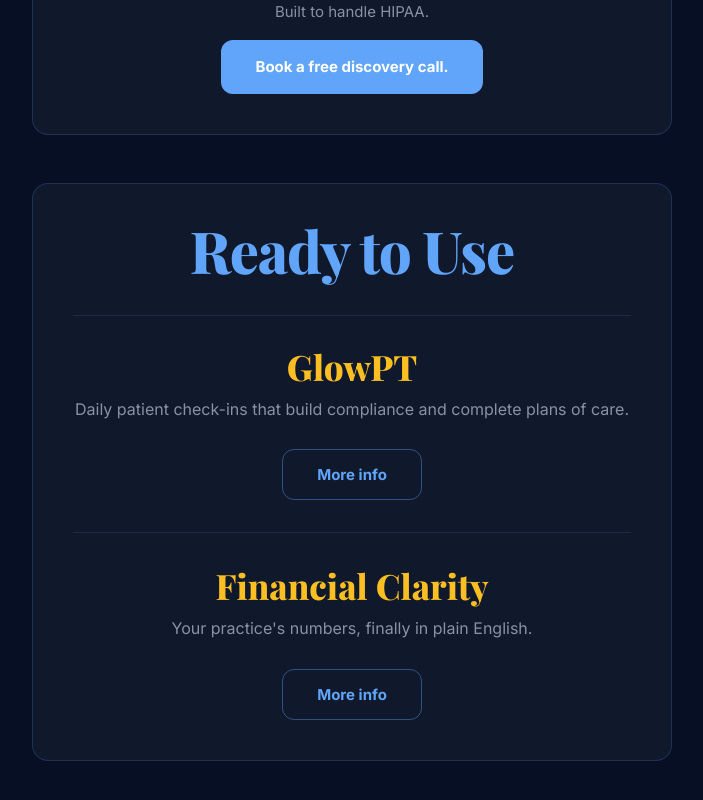
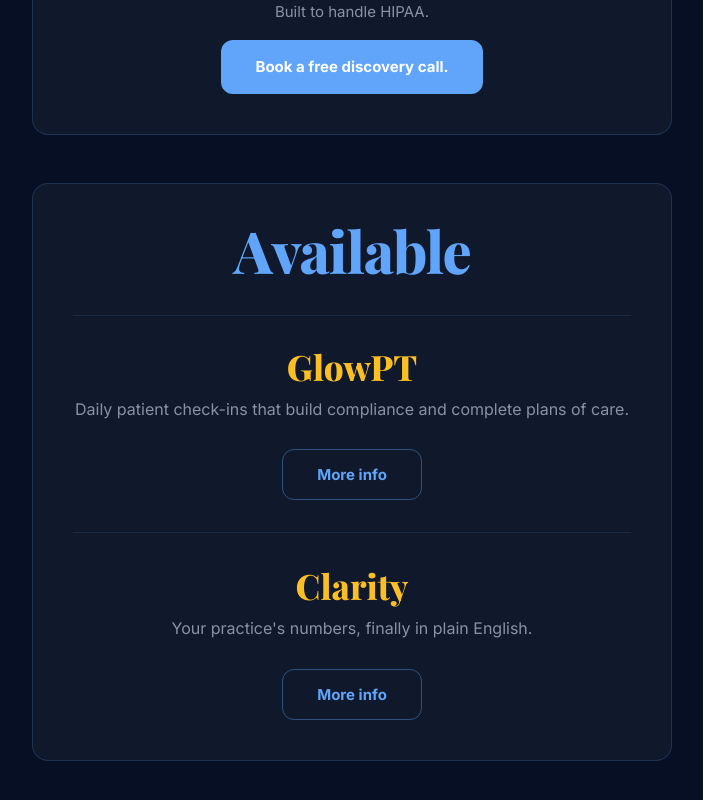
Before and after one commit to besoulful-design/franklinai-v2, a React (Vite) app: page / in a window 1280 px wide. Shown: the part 516-1316 px from the top of the page, without its empty margins (288-991 px from the left). Built offline with nearby package versions, Linux system fonts and the light colour scheme; a web font is replaced by a local one.

Commit message:
Rename products card heading to Available, Financial Clarity to Clarity

```diff
--- a/src/App.jsx
+++ b/src/App.jsx
@@ -122,7 +122,7 @@
         <button className="modal__close" onClick={onClose} aria-label="Close">
           &#x2715;
         </button>
-        <h2 className="modal__title" style={{ marginTop: '6px' }}>Financial Clarity</h2>
+        <h2 className="modal__title" style={{ marginTop: '6px' }}>Clarity</h2>
         <p style={{ fontFamily: "'Inter', sans-serif", fontSize: '14px', fontWeight: '600', color: '#8899b0', marginBottom: '16px' }}>
           Clinic subscriptions available.
         </p>
@@ -208,7 +208,7 @@
       <div className="container">
         <div className="site-card" style={{ paddingTop: '20px' }}>
           <h2 className="card-heading" style={{ fontSize: 'clamp(36px, 5.5vw, 58px)', marginBottom: '18px' }}>
-            Ready to Use
+            Available
           </h2>
 
           {/* Divider under heading */}
@@ -230,10 +230,10 @@
           {/* Divider */}
           <div style={{ borderTop: '1px solid rgba(96, 165, 250, 0.12)', margin: '32px 0 0' }} />
 
-          {/* Financial Clarity */}
+          {/* Clarity */}
           <div style={{ paddingTop: '32px' }}>
             <h3 style={{ fontFamily: "'Playfair Display', serif", fontWeight: '800', fontSize: 'clamp(30px, 5vw, 35px)', color: '#fbbf24', lineHeight: '1.2', marginBottom: '8px' }}>
-              Financial Clarity
+              Clarity
             </h3>
             <p className="card-text" style={{ marginTop: '0', marginBottom: '18px', color: '#8892a4' }}>
               Your practice's numbers, finally in plain English.
```
